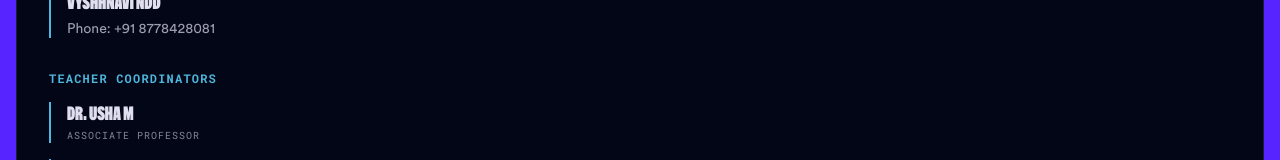
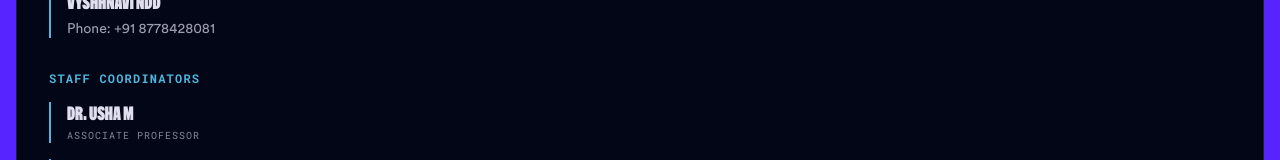
Before and after one commit to Rageshwaran-HR/Animated-Website-main, a React (Vite) app: page / in a window 1280 px wide. Shown: the part 8441-8601 px from the top of the page. Built offline with nearby package versions, Linux system fonts and the light colour scheme.

Commit message:
fix: update label from "Teacher Coordinators" to "Staff Coordinators" for clarity

```diff
--- a/src/components/Footer.jsx
+++ b/src/components/Footer.jsx
@@ -130,7 +130,7 @@ const Footer = () => {
               {/* Teacher Coordinators */}
               <div>
                 <p className="font-general text-xs uppercase tracking-widest text-blue-300 mb-4 font-bold">
-                  Teacher Coordinators
+                  Staff Coordinators
                 </p>
                 <div className="space-y-4">
                   {TEACHER_COORDINATORS.map((coordinator, index) => (
```
